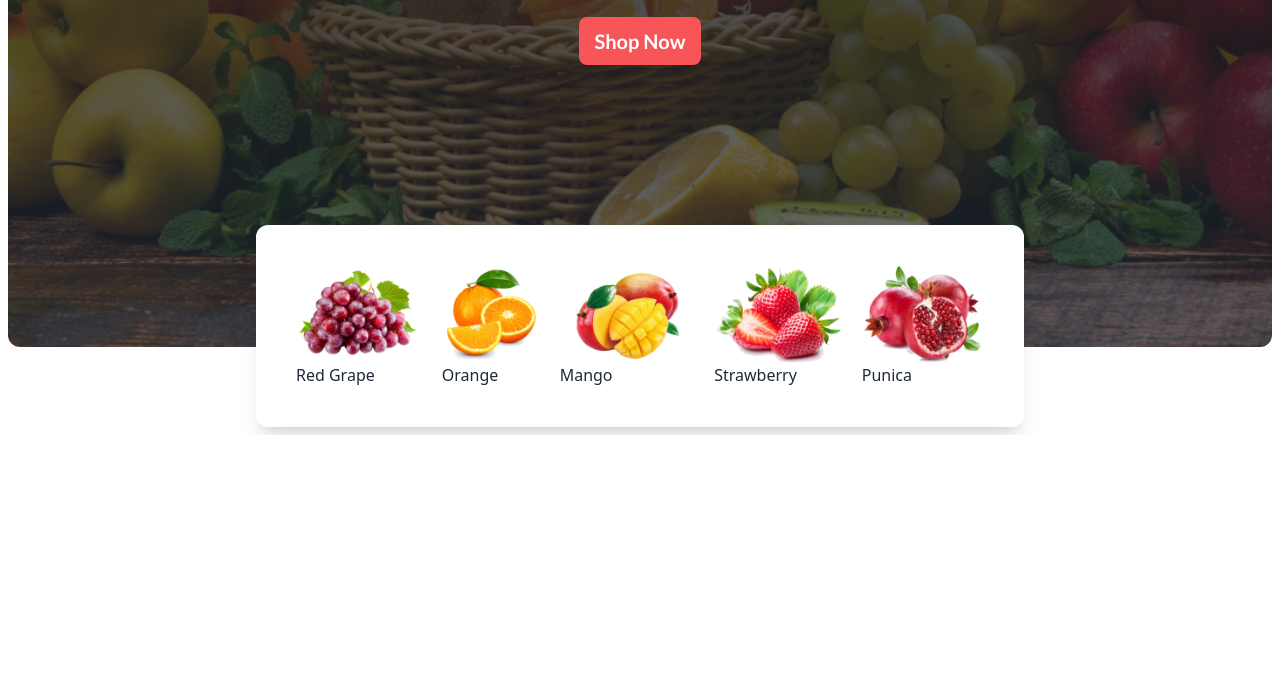
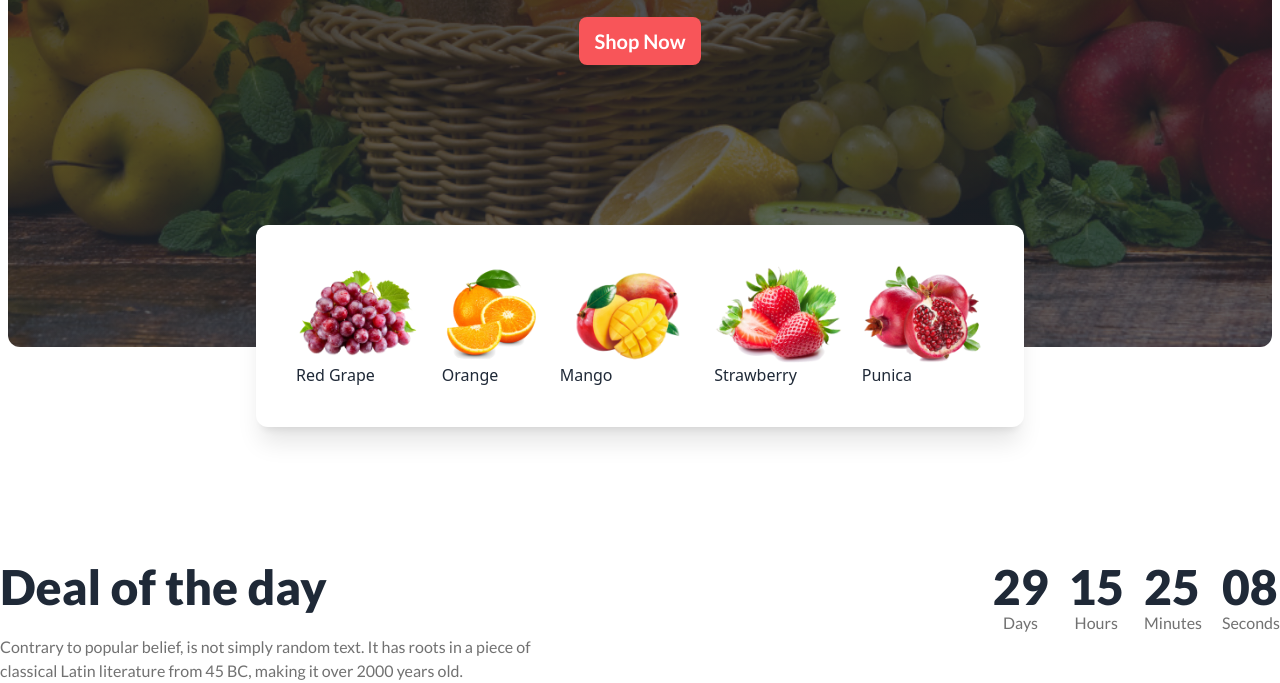
Before and after one commit to FahimFaysalNirjhar/Fruit-Burst, a plain HTML site: page index.html in a window 1280 px wide. Shown: the part 705-1388 px from the top of the page. Before the commit the page ends 1140 px from the top, so only its background shows below. Drawn offline with nearby package versions, Linux system fonts and the light colour scheme; grey boxes are pictures that could not be loaded.

Commit message:
countdown added

```diff
--- a/index.html
+++ b/index.html
@@ -21,6 +21,7 @@
                 extend: {
                     colors: {
                         clifford: '#da373d',
+                        color: 'rgba(18, 18, 18, 0.60)',
                     }
                 }
             }
@@ -315,6 +316,55 @@
 
 
     </header>
+    <!-- main -->
+    <main class="max-w-7xl mx-auto mt-32">
+      <!-- deal section -->
+      <section>
+        <div class="flex flex-col md:flex-row justify-between gap-5">
+          <div>
+            <h3 class="font-lato text-5xl font-black mb-6">Deal of the day</h3>
+            <p class="font-lato text-color text-base font-normal max-w-xl">Contrary to popular belief, is not simply random text. It has roots in a piece of classical Latin literature from 45 BC, making it over 2000 years old.</p>
+          </div>
+          <!-- countdown -->
+          <div>
+            <div class="grid grid-flow-col gap-5 text-center auto-cols-max">
+              <div class="flex flex-col">
+                <span class="countdown font-lato text-5xl font-black">
+                  <span style="--value:29;"></span>
+                </span>
+                <span class="font-lato text-color ">
+                  Days
+                </span>
+              </div>
+              <div class="flex flex-col">
+                <span class="countdown font-lato font-black text-5xl">
+                  <span style="--value:15;"></span>
+                </span>
+                <span class="font-lato text-color">
+                  Hours
+                </span>
+              </div>
+              <div class="flex flex-col">
+                <span class="countdown font-lato text-5xl font-black">
+                  <span style="--value:25;"></span>
+                </span>
+                <span class="font-lato text-color">
+                  Minutes
+                </span>
+              </div>
+              <div class="flex flex-col">
+                <span class="countdown font-lato text-5xl font-black">
+                  <span style="--value:08;"></span>
+                </span>
+                <span class="font-lato text-color">
+                  Seconds
+                </span>
+              </div>
+            </div>
+          </div>
+        </div>
+      </section>
+    </main>
 </body>
 
 </html>
```
